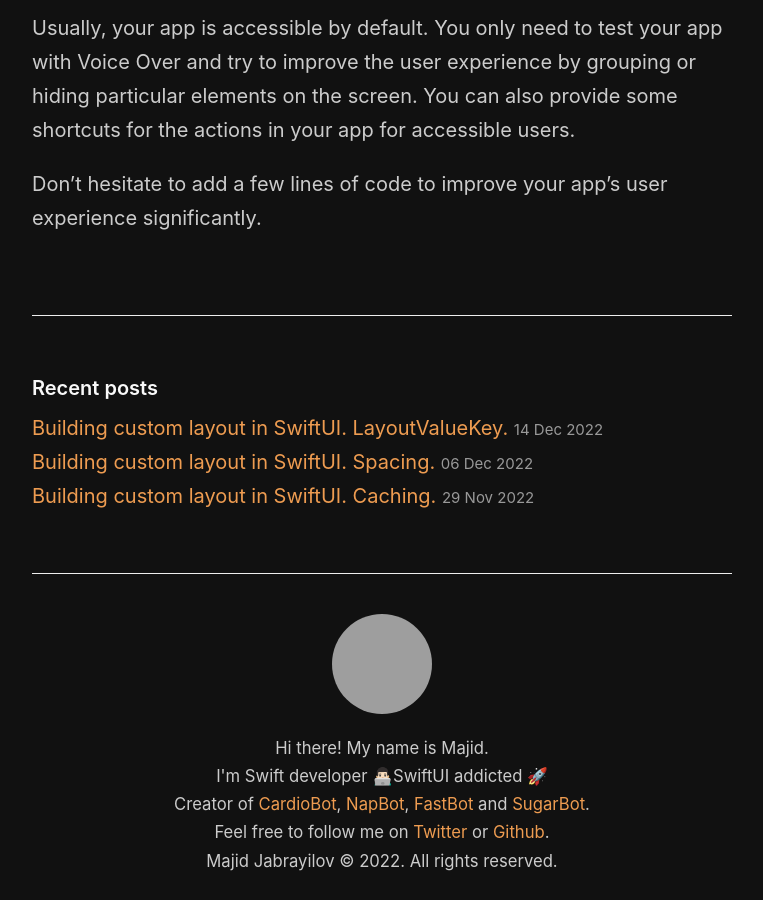
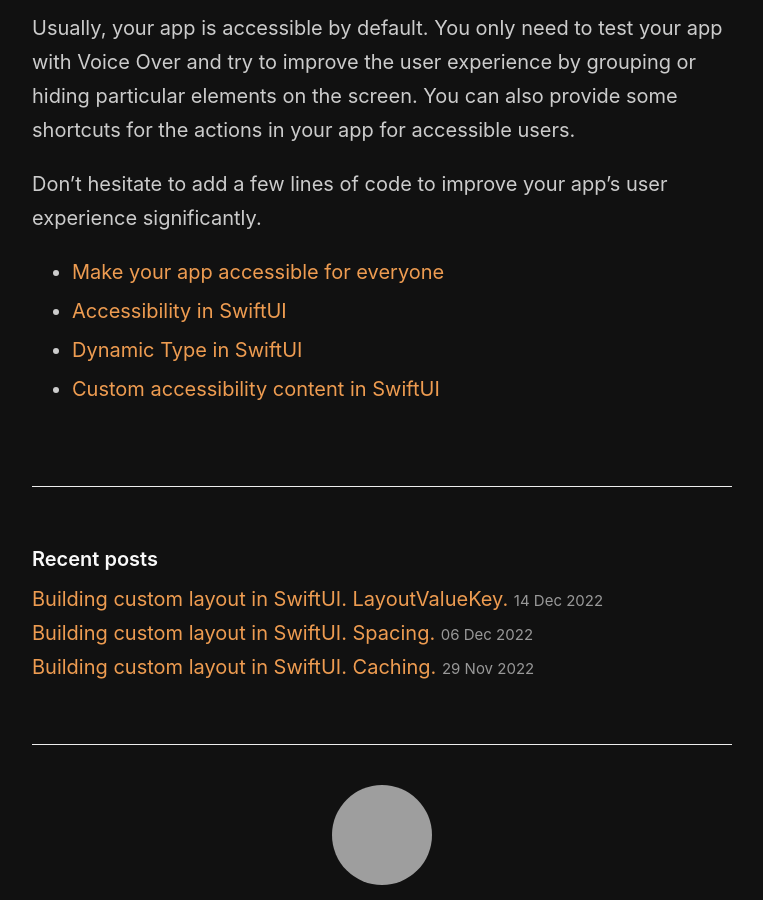
Before and after one commit to mecid/mecid.github.io, a Jekyll site: the page built from _posts/2022-12-27-ios-development-trends-in-review.md, in a window 1280 px wide and 900 px high, scrolled down 2923 px, cut to the strip 0-900 px from the top of the window. Shown: the whole strip, without its empty margins (258-1021 px from the left). Built offline with Jekyll 4.4.1, drawn with Linux system fonts in a browser that asks for light colours; grey boxes are pictures that could not be loaded.

Commit message:
ios dev trends accessibility section updated

```diff
--- a/_posts/2022-12-27-ios-development-trends-in-review.md
+++ b/_posts/2022-12-27-ios-development-trends-in-review.md
@@ -53,3 +53,8 @@ Last but not least is accessibility. Accessibility isn't a feature or a "nice to
 Usually, your app is accessible by default. You only need to test your app with Voice Over and try to improve the user experience by grouping or hiding particular elements on the screen. You can also provide some shortcuts for the actions in your app for accessible users.
 
 Don't hesitate to add a few lines of code to improve your app's user experience significantly.
+
+* [Make your app accessible for everyone](/2018/07/09/make-your-app-accessible-for-everyone/)
+* [Accessibility in SwiftUI](/2019/09/10/accessibility-in-swiftui/)
+* [Dynamic Type in SwiftUI](/2019/10/09/dynamic-type-in-swiftui/)
+* [Custom accessibility content in SwiftUI](/2021/10/06/custom-accessibility-content-in-swiftui/)
```
